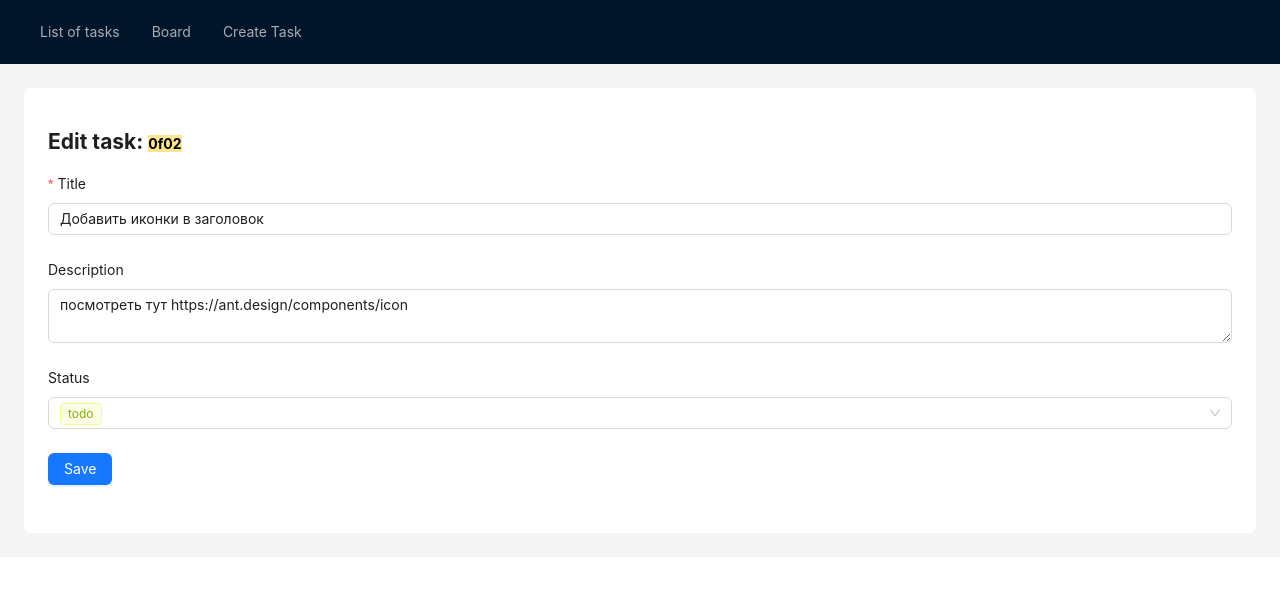
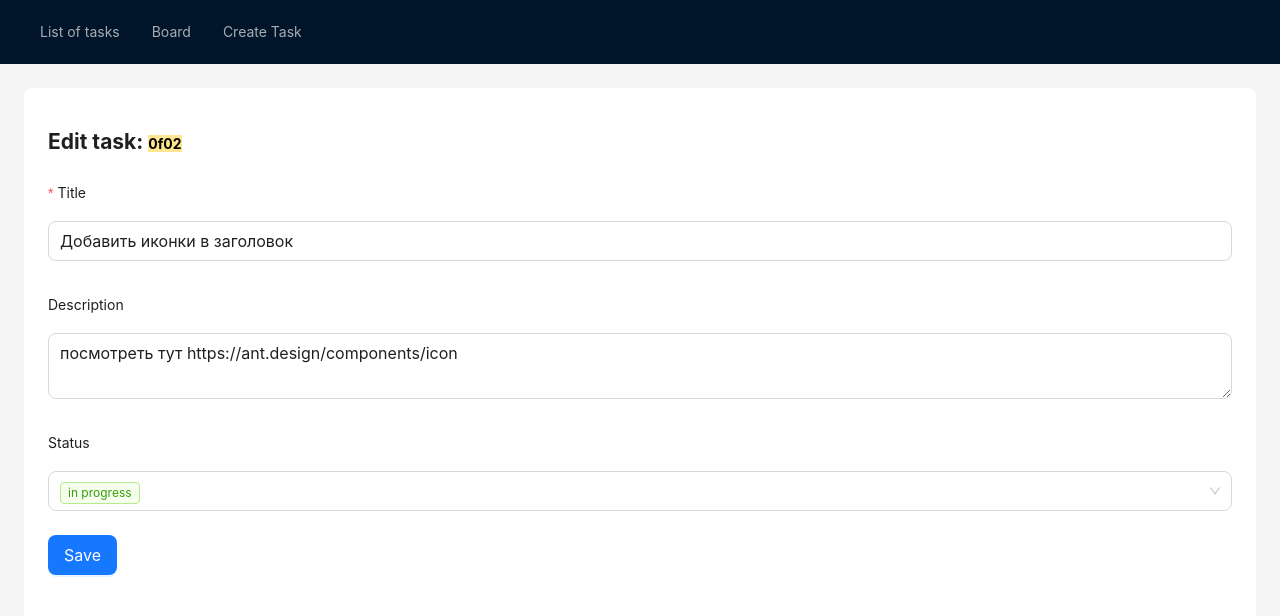
Before and after one commit to eruzanov/task-manager, a React (Vite) app: page /task/0f02 in a window 1280 px wide. Shown: the top 616 px of the page. Built offline with nearby package versions, Linux system fonts and the light colour scheme; data requests are answered from the project's data file.

Commit message:
update FormTask

```diff
--- a/server/db.json
+++ b/server/db.json
@@ -15,7 +15,7 @@
     {
       "title": "Удаление задач",
       "description": "по сабжу",
-      "statusId": "f7a2",
+      "statusId": "819e",
       "id": "82fb"
     },
     {
@@ -53,8 +53,14 @@
     {
       "title": "Добавить иконки в заголовок",
       "description": "посмотреть тут https://ant.design/components/icon",
+      "statusId": "f7a2",
+      "id": "0f02"
+    },
+    {
+      "title": "Добавить ссылку на Github",
+      "description": "Добавить футер и в него уже вставить ссылку",
       "statusId": "819e",
-      "id": "0f02"
+      "id": "a4e6"
     }
   ],
   "statuses": [
--- a/src/components/form-task/index.tsx
+++ b/src/components/form-task/index.tsx
@@ -15,13 +15,15 @@ export const FormTask: React.FC<FormTaskProps> = ({
     data,
 }) => {
     const [form] = Form.useForm();
+    const hasId = Boolean(data?.id);
+    const size = "large"
 
     useEffect(() => {
-        if (data?.id) form.setFieldsValue(data);
-    }, [data, form]);
+        if (hasId) form.setFieldsValue(data);
+    }, [data, form, hasId]);
 
     return (
-        <Form layout="vertical" onFinish={onFinish} form={form}>
+        <Form layout="vertical" onFinish={onFinish} form={form} size={size}>
             <Form.Item<Task>
                 label="Title"
                 name="title"
@@ -32,9 +34,9 @@ export const FormTask: React.FC<FormTaskProps> = ({
             <Form.Item<Task> label="Description" name="description">
                 <Input.TextArea />
             </Form.Item>
-            {data?.id && <SelectStatus />}
+            {hasId && <SelectStatus />}
             <Form.Item>
-                <Button type="primary" htmlType="submit" disabled={isLoading}>
+                <Button type="primary" htmlType="submit" size={size} disabled={isLoading}>
                     Save
                 </Button>
             </Form.Item>
```
